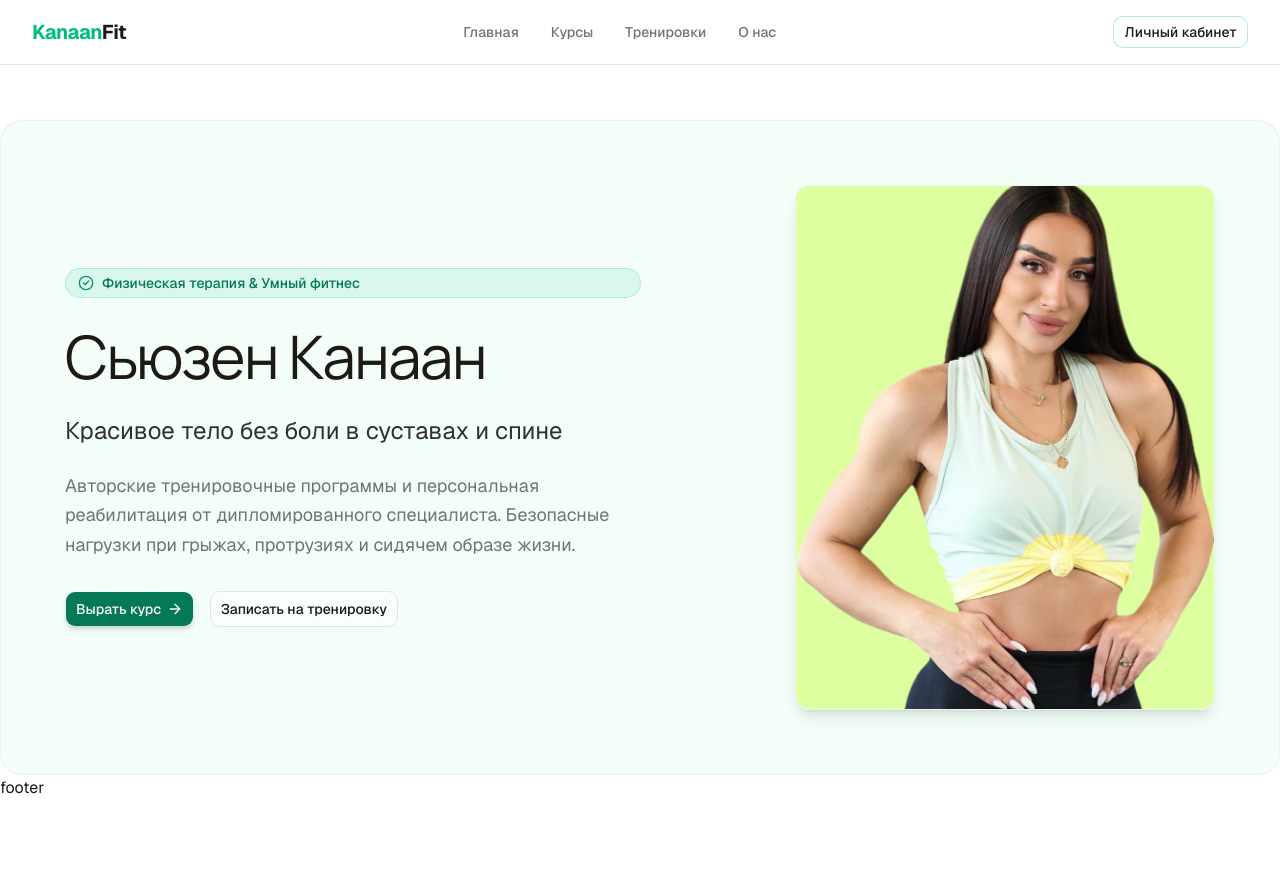
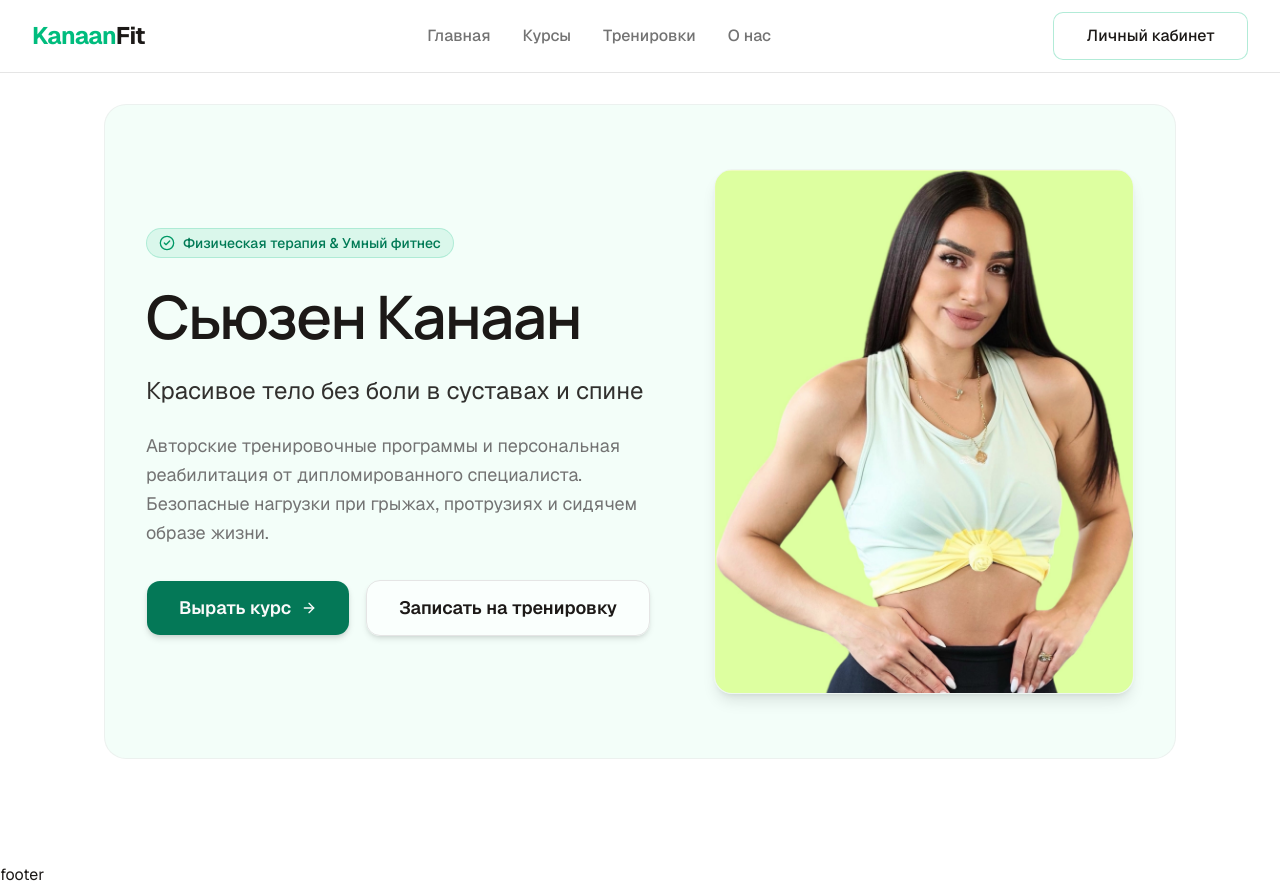
Before and after one commit to Pineapplesz/KanaanFit-Courses, a Next.js app: page / in a window 1280 px wide. Before the commit the page ends 800 px from the top, so only its background shows below. Built offline with nearby package versions, Linux system fonts and the light colour scheme.

Commit message:
Hero adds

```diff
--- a/src/app/page.tsx
+++ b/src/app/page.tsx
@@ -2,7 +2,7 @@ import Hero from "@/components/Hero";
 
 export default function Home() {
   return (
-    <div className="container mx-auto pt-30 ">
+    <div className="container mx-auto pt-24 md:p-26 ">
       <Hero />
     </div>
   );
--- a/src/components/Header.tsx
+++ b/src/components/Header.tsx
@@ -17,21 +17,22 @@ const NAV_LINKS = [
   { href: "", label: "Тренировки" },
   { href: "", label: "О нас" },
 ];
+const NAV_LINKS_BUTTON = { name: "Личный кабинет", href: "/login" };
 
 const Header = () => {
   const [isOpen, setIsOpen] = useState(false);
   return (
     <header className="fixed top-0 z-50 w-full border-b bg-background/80 backdrop-blur-md font-sans">
-      <div className="container mx-auto flex h-16 items-center justify-between px-4 md:px-8">
+      <div className="container mx-auto flex h-18 items-center justify-between px-4 md:px-8">
         <Link
           href="/"
-          className="text-xl font-bold tracking-tight text-emerald-500 hover:opacity-90 transition-opacity"
+          className="text-2xl font-bold tracking-tight text-emerald-500 hover:opacity-90 transition-opacity"
         >
           Kanaan<span className="text-foreground">Fit</span>
         </Link>
 
         {/* Desktop MENU */}
-        <nav className="hidden md:flex items-center gap-8 text-sm font-medium">
+        <nav className="hidden md:flex items-center gap-8 text-md font-medium">
           {NAV_LINKS.map((link) => (
             <Link
               href={link.href}
@@ -46,9 +47,9 @@ const Header = () => {
           <Button
             asChild
             variant="outline"
-            className="border-emerald-500/30 hover:border-emerald-500 hover:text-emerald-500"
+            className="border-emerald-500/30 hover:border-emerald-500 hover:text-emerald-500 h-12 px-8 text-md"
           >
-            <Link href="/">Личный кабинет</Link>
+            <Link href={NAV_LINKS_BUTTON.href}>{NAV_LINKS_BUTTON.name}</Link>
           </Button>
         </div>
 
@@ -57,7 +58,7 @@ const Header = () => {
           <Sheet open={isOpen} onOpenChange={setIsOpen}>
             <SheetTrigger asChild>
               <Button variant="ghost" size="icon" aria-label="Открыть меню">
-                <Menu className="h-6 w-6" />
+                <Menu className="h-16 w-16" />
               </Button>
             </SheetTrigger>
 
@@ -90,10 +91,12 @@ const Header = () => {
               <div className="pt-6 border-t">
                 <Button
                   asChild
-                  className="w-full bg-emerald-500 hover:bg-emerald-600 text-white"
+                  className="w-full bg-emerald-500 hover:bg-emerald-600 border-emerald-600/80 text-white mb-6 text-lg shadow-md"
                   onClick={() => setIsOpen(false)}
                 >
-                  <Link href="/login">Личный кабинет</Link>
+                  <Link href={NAV_LINKS_BUTTON.href}>
+                    {NAV_LINKS_BUTTON.name}
+                  </Link>
                 </Button>
               </div>
             </SheetContent>
--- a/src/components/Hero.tsx
+++ b/src/components/Hero.tsx
@@ -19,14 +19,17 @@ const Hero = () => {
   };
 
   return (
-    <section className="relative overflow-hidden bg-secondary/60 border border-border/50 rounded-3xl p-6 md:p-12 lg:p-16">
-      <div className="flex flex-col-reverse md:flex-row items-center justify-between gap-10 lg:gap-16">
-        <div className="flex flex-col gap-6 max-w-xl">
-          <div className="inline-flex items-center gap-2 px-3 py-1 rounded-full bg-emerald-500/10 text-emerald-700 text-xs md:text-sm font-medium border border-emerald-500/20">
-            <CheckCircle2 className="w-4 h-4 text-emerald-600" />
+    <section className="relative overflow-hidden bg-secondary/60 border border-border/50 rounded-3xl p-6 md:p-12 xl:p-16">
+      <div className="flex flex-col-reverse xl:flex-row items-center justify-center gap-10 lg:gap-12 xl:gap-16">
+        <div className="flex flex-col items-start gap-6 max-w-xl">
+          <div
+            className="inline-flex items-center gap-2 px-3 py-1 rounded-full bg-emerald-500/10 text-emerald-700
+          text-xs md:text-sm font-medium border border-emerald-500/20"
+          >
+            <CheckCircle2 className="w-4 h-4 text-emerald-600 shrink-0" />
             <span>{HERO_LINKS.badge}</span>
           </div>
-          <h1 className="text-4xl sm:text-5xl lg:text-6xl font-extra tracking-tight font-heading leading-[1.15]">
+          <h1 className="text-4xl sm:text-5xl lg:text-6xl font-semibold tracking-tight font-heading leading-[1.15]">
             {HERO_LINKS.name}
           </h1>
 
@@ -39,17 +42,21 @@ const Hero = () => {
           </p>
 
           <div className="flex flex-col sm:flex-row items-stretch sm:items-center gap-4 w-full sm:w-auto pt-2">
-            <Button asChild size={"lg"} className="shadow-md">
+            <Button
+              asChild
+              size={"lg"}
+              className="h-12 md:h-14 px-8 text-base md:text-lg font-semibold rounded-xl shadow-md"
+            >
               <Link href={HERO_LINKS.buttonPrimaryHref}>
                 {HERO_LINKS.buttonPrimary}
-                <ArrowRight className="w-4 h-4" />
+                <ArrowRight className="w-4 h-4 ml-1" />
               </Link>
             </Button>
             <Button
               asChild
               variant={"outline"}
               size={"lg"}
-              className="bg-background/60"
+              className="h-12 md:h-14 px-8 text-base md:text-lg font-semibold rounded-xl shadow-md bg-background/60"
             >
               <Link href={HERO_LINKS.buttonSecondaryHref}>
                 {HERO_LINKS.buttonSecondary}
@@ -58,8 +65,8 @@ const Hero = () => {
           </div>
         </div>
         <div
-          className="relative w-full max-w-[340px] md:max-w-[420px] aspect-[4/5] rounded-xl overflow-hidden
-      shadow-lg border border-border/40"
+          className="relative w-full shrink-0 max-w-[320px] md:max-w-[360px] lg:max-w-[420px] xl:max-w-[420px] aspect-4/5 rounded-2xl
+          overflow-hidden shadow-lg border border-border/40"
         >
           <Image
             alt={HERO_LINKS.imageAlt}
@@ -67,7 +74,7 @@ const Hero = () => {
             fill
             priority
             sizes="(max-width: 768px) 100vw, 420px"
-            className="object-cover object-center"
+            className="object-cover object-top"
           />
         </div>
       </div>
```
